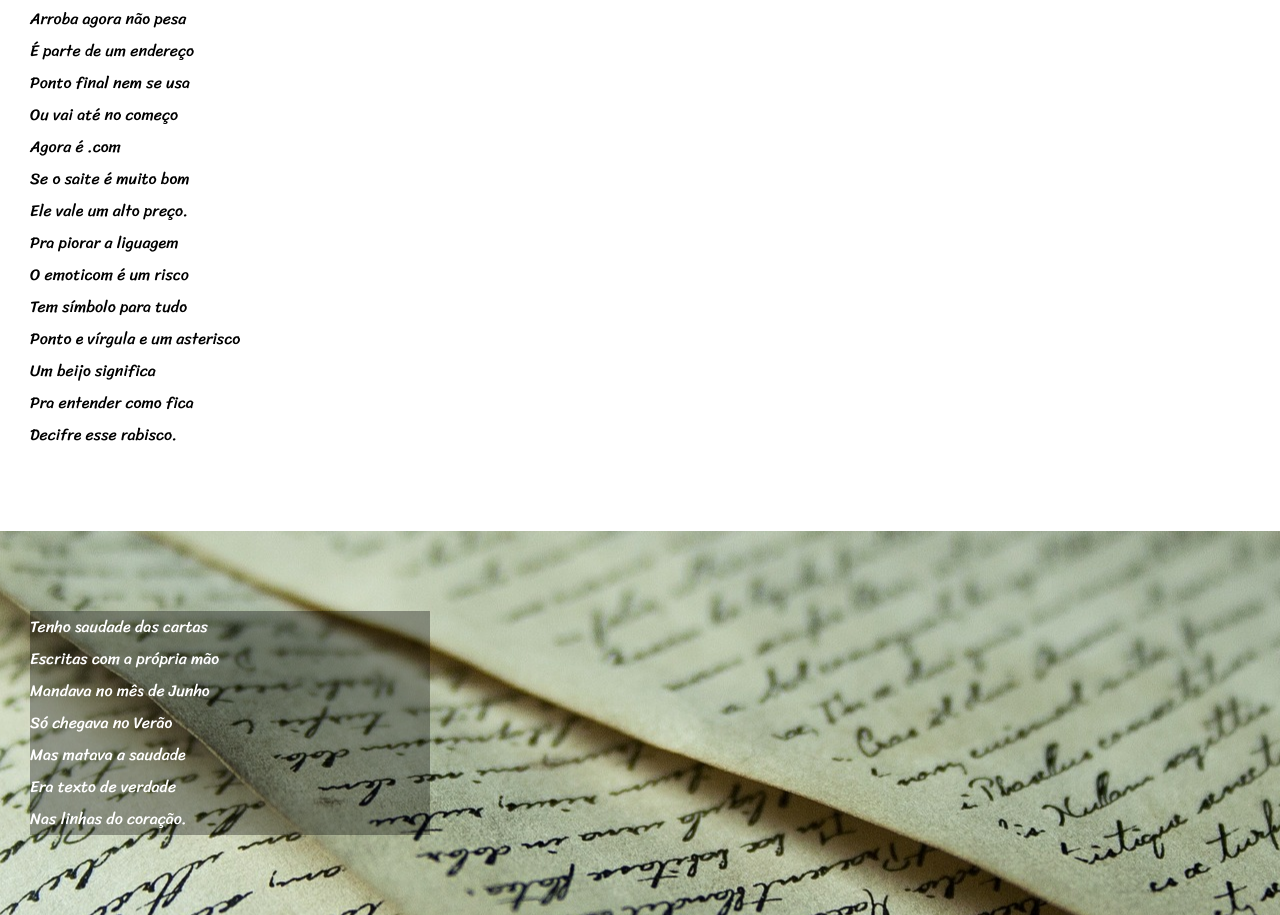
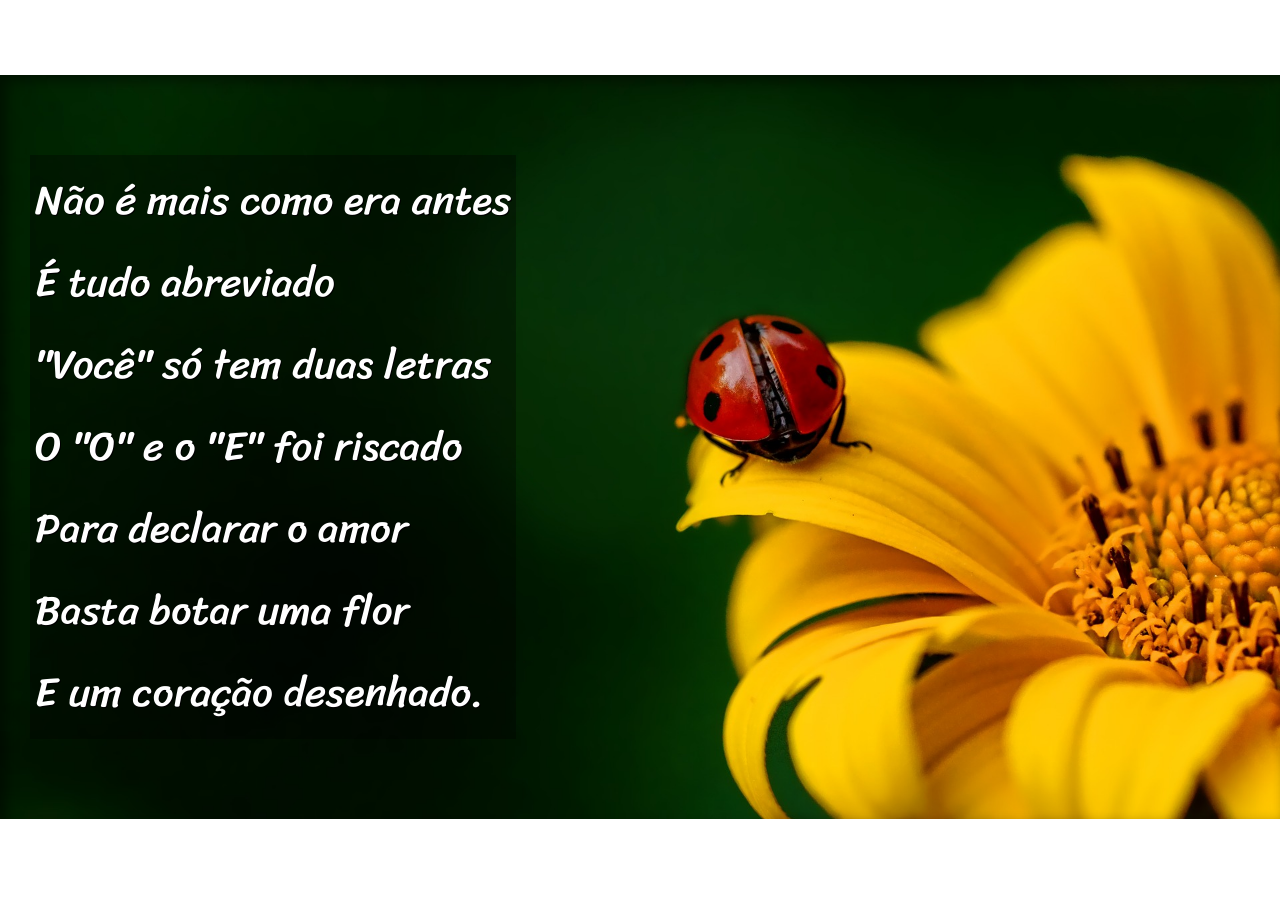
Before and after one commit to sodiuz/projeto-cordel, a plain HTML site: page cordel-moderno.html in a window 1280 px wide. Shown: the part 1010-1925 px from the top of the page. Drawn offline with Linux system fonts and the light colour scheme.

Commit message:
Finalizei o "cordel-moderno"
Aqui se encerrou a página do Milton Duarte, todo seu cordel já está organizado com efeito Parallax e fontes que se adaptam ao tamanho do dispositivo.

```diff
--- a/estilo/style-cordel-moderno.css
+++ b/estilo/style-cordel-moderno.css
@@ -4,12 +4,20 @@
 
 @import url('https://fonts.googleapis.com/css2?family=Sriracha&display=swap');
 
+:root {
+    --fonte1: 'Verdana', Geneva, Tahoma, sans-serif;
+    --fonte2: 'Passion One', cursive;
+    --fonte3: 'Sriracha', cursive;
+}
+
 * {
     margin: 0px;
     padding: 0px;
+    font-size: 1em;
 }
 
 html, body {
+    font-family: var(--fonte1);
     min-height: 100vh;
     background-color: white;
 }
@@ -21,20 +29,21 @@ header {
 }
 
 header > h1 {
+    font-size: 10vw; /* Vai fazer a fonte se adaptar ao tamanho da tela. Não é a melhor forma, mas dá pra fazer */
     padding-top: 50px;
-    font-family: "Passion One", serif;
+    font-family: var(--fonte2);
     font-weight: bold;
     font-variant: small-caps;
 }
 
-header p {
+header > p {
     padding-bottom: 50px;
-    font-family: Verdana, Tahoma, sans-serif;
+    font-family: var(--fonte1);
     font-weight: normal;
 }
 
 header a, footer a {
-    font-family: Verdana, Tahoma, sans-serif;
+    font-family: var(--fonte1);
     font-weight: bold;
     text-decoration: none;
     color: white;
@@ -49,10 +58,16 @@ body p {
 }
 
 section {
+    font-family: var(--fonte3);
+    font-size: 3.2vw;
     padding-top: 10vh;
     padding-bottom: 10vh;
     line-height: 2em;
     padding-left: 30px;
+}
+
+section > p {
+    padding-bottom: 2em;
 }
 
 .normal {
@@ -62,28 +77,35 @@ section {
 
 .fundo1 {
     background-image: url('../imagens/background001.jpg');
-    background-position: center center;
+    background-position: right center;
+    background-size: cover;
     background-attachment: fixed;
     background-color: rgb(54, 50, 50);
     color: white;
+    box-shadow: inset 6px 6px 13px 0px rgba(0, 0, 0, 0.473);
 }
 
 .fundo1 > p {
     background-color: rgba(0, 0, 0, 0.342);
-    width: 400px;
+    display: inline-block;
+    padding: 5px;
+    text-shadow: 1px 1px 0px black;
 }
 
 .fundo2 {
     background-image: url('../imagens/background002.jpg');
-    background-position: center center;
+    background-position: right center;
+    background-size: cover;
     background-attachment: fixed;
     background-color: rgb(54, 50, 50);
     color: white;
+    box-shadow: inset 6px 6px 13px 0px rgba(0, 0, 0, 0.473);
 }
 
 .fundo2 > p {
     background-color: rgba(0, 0, 0, 0.342);
-    width: 400px;
+    display: inline-block;
+    padding: 5px;
 }
 
 footer {
@@ -92,3 +114,7 @@ footer {
     text-align: center;
     font-family: Verdana, Tahoma, sans-serif;
 }
+
+footer > p {
+    font-family: var(--fonte1);
+}
```
